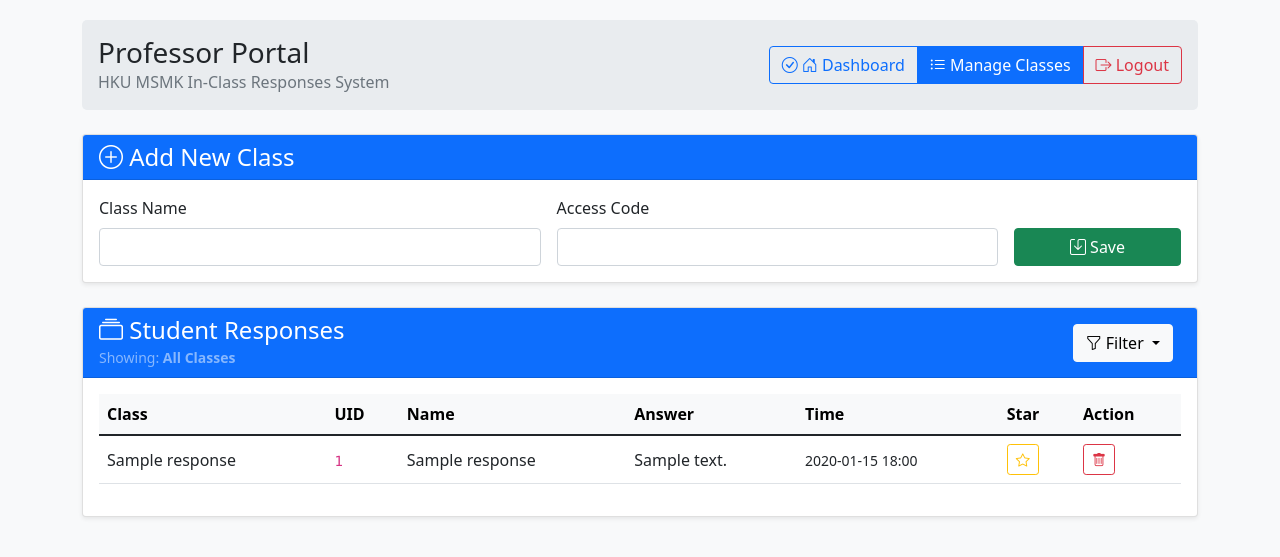
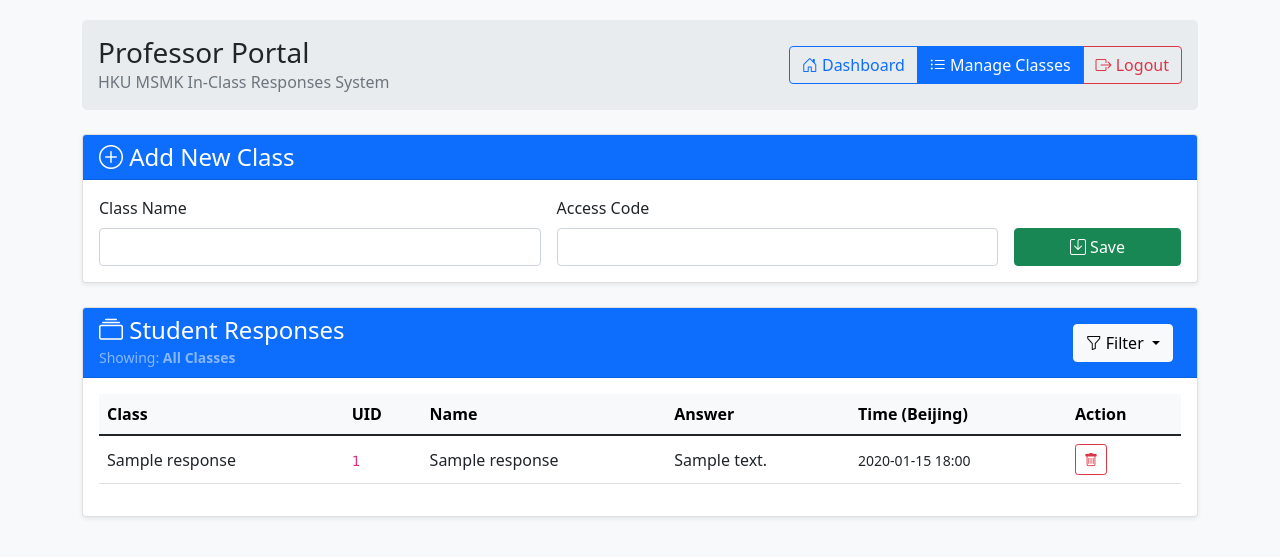
Before and after one commit to alekwu/HKU-MSMK-In-Class-Responses, a Flask app: page /HKU_MSMKprof_portal_admin in a window 1280 px wide. Shown: the top 557 px of the page. Run offline with Flask 3, Linux system fonts and the light colour scheme; the visitor is signed in with stand-in values (Sample User, id 1); a database or web service that is not in the repository returns one stand-in record (values such as "Sample title"); some libraries are stand-ins or nearby versions.

Commit message:
Add files via upload

```diff
--- a/templates/admin.html
+++ b/templates/admin.html
@@ -3,6 +3,7 @@
 {% block content %}
 <div class="row">
     <div class="col-md-12">
+        <!-- Admin Navigation Header -->
         <div class="d-flex justify-content-between align-items-center mb-4 p-3 admin-header">
             <div>
                 <h1 class="h3 mb-0">Professor Portal</h1>
@@ -21,6 +22,7 @@
             </div>
         </div>
 
+        <!-- Add New Class Card -->
         <div class="card mb-4">
             <div class="card-header bg-primary text-white">
                 <h4 class="mb-0"><i class="bi bi-plus-circle"></i> Add New Class</h4>
@@ -46,18 +48,19 @@
             </div>
         </div>
 
+        <!-- Responses Section -->
         <div class="card">
             <div class="card-header bg-primary text-white">
                 <div class="d-flex justify-content-between align-items-center">
                     <div>
                         <h4 class="mb-0"><i class="bi bi-collection"></i> Student Responses</h4>
                         <small class="text-white-50">Showing:
-                            <strong>
-                                {% if request.args.get('filter') == 'starred' %}
-                                    Starred Responses
-                                {% elif focus_class %}
+                            <strong id="current-class-filter">
+                                {% if focus_class %}
                                     {% for class in classes %}
-                                        {% if class[0] == focus_class|int %}{{ class[1] }}{% endif %}
+                                        {% if class[0] == focus_class|int %}
+                                            {{ class[1] }}
+                                        {% endif %}
                                     {% endfor %}
                                 {% else %}
                                     All Classes
@@ -67,16 +70,14 @@
                     </div>
                     <div class="d-flex">
                         <div class="dropdown me-2">
-                            <button class="btn btn-light dropdown-toggle" type="button" id="filterDropdown" data-bs-toggle="dropdown">
+                            <button class="btn btn-light dropdown-toggle" type="button" id="classFilterDropdown"
+                                    data-bs-toggle="dropdown" aria-expanded="false">
                                 <i class="bi bi-funnel"></i> Filter
                             </button>
-                            <ul class="dropdown-menu dropdown-menu-end">
-                                <li><h6 class="dropdown-header">View Options</h6></li>
+                            <ul class="dropdown-menu dropdown-menu-end" aria-labelledby="classFilterDropdown">
+                                <li><h6 class="dropdown-header">Select Class</h6></li>
                                 <li><a class="dropdown-item" href="{{ url_for('admin') }}">
-                                    <i class="bi bi-collection"></i> All Responses
-                                </a></li>
-                                <li><a class="dropdown-item" href="{{ url_for('admin', filter='starred') }}">
-                                    <i class="bi bi-star-fill"></i> Starred Only
+                                    <i class="bi bi-collection"></i> All Classes
                                 </a></li>
                                 <li><hr class="dropdown-divider"></li>
                                 {% for class in classes %}
@@ -92,7 +93,7 @@
                         {% if focus_class %}
                         <a href="{{ url_for('clear_all_responses', class_id=focus_class) }}"
                            class="btn btn-warning"
-                           onclick="return confirm('Delete ALL responses for this class?')">
+                           onclick="return confirm('WARNING: This will permanently delete ALL responses for this class. Continue?')">
                             <i class="bi bi-trash"></i> Clear
                         </a>
                         {% endif %}
@@ -102,7 +103,7 @@
             <div class="card-body">
                 {% if not responses %}
                 <div class="alert alert-info">
-                    <i class="bi bi-info-circle"></i> No responses found
+                    <i class="bi bi-info-circle"></i> No responses found for the selected filter.
                 </div>
                 {% else %}
                 <div class="table-responsive">
@@ -113,29 +114,21 @@
                                 <th>UID</th>
                                 <th>Name</th>
                                 <th>Answer</th>
-                                <th>Time</th>
-                                <th>Star</th>
+                                <th>Time (Beijing)</th>
                                 <th>Action</th>
                             </tr>
                         </thead>
                         <tbody>
                             {% for response in responses %}
-                            <tr class="{% if response[7] %}table-warning{% endif %}">
+                            <tr>
                                 <td>{{ response[1] }}</td>
                                 <td><code>{{ response[3] }}</code></td>
                                 <td>{{ response[4] }}</td>
                                 <td class="text-break">{{ response[5] }}</td>
                                 <td><small>{{ response[6]|convert_timezone }}</small></td>
                                 <td>
-                                    <a href="{{ url_for('star_response', response_id=response[0]) }}"
-                                       class="btn btn-sm star-btn {% if response[7] %}btn-warning{% else %}btn-outline-warning{% endif %}"
-                                       title="{% if response[7] %}Unstar{% else %}Star{% endif %} this response">
-                                        <i class="bi bi-star{% if response[7] %}-fill{% endif %}"></i>
-                                    </a>
-                                </td>
-                                <td>
                                     <a href="{{ url_for('delete_response', response_id=response[0]) }}"
-                                       class="btn btn-sm btn-outline-danger"
+                                       class="btn btn-outline-danger btn-sm"
                                        onclick="return confirm('Delete this response?')">
                                         <i class="bi bi-trash"></i>
                                     </a>
@@ -155,15 +148,12 @@
 {% block scripts %}
 <script>
 document.addEventListener('DOMContentLoaded', function() {
-    // Highlight active filter
-    const activeFilter = window.location.search.includes('filter=starred') ?
-        '[href*="filter=starred"]' :
-        window.location.search.includes('focus_class') ?
-        '[href*="focus_class"]' :
-        '[href="' + window.location.pathname + '"]';
-
-    document.querySelectorAll(activeFilter).forEach(el => {
-        el.innerHTML = '<i class="bi bi-check-circle"></i> ' + el.innerHTML;
+    // Highlight current filter in dropdown
+    const dropdownItems = document.querySelectorAll('.dropdown-item');
+    dropdownItems.forEach(item => {
+        if (item.classList.contains('active')) {
+            item.innerHTML = '<i class="bi bi-check-circle"></i> ' + item.innerHTML;
+        }
     });
 });
 </script>
--- a/templates/base.html
+++ b/templates/base.html
@@ -4,7 +4,9 @@
     <meta charset="UTF-8">
     <meta name="viewport" content="width=device-width, initial-scale=1.0">
     <title>HKU MSMK Class Responses</title>
+    <!-- Bootstrap 5 CSS -->
     <link href="https://cdn.jsdelivr.net/npm/bootstrap@5.1.3/dist/css/bootstrap.min.css" rel="stylesheet">
+    <!-- Bootstrap Icons -->
     <link rel="stylesheet" href="https://cdn.jsdelivr.net/npm/bootstrap-icons@1.8.1/font/bootstrap-icons.css">
     <style>
         body {
@@ -25,19 +27,11 @@
         .text-break {
             word-break: break-word;
         }
-        .star-btn {
-            transition: all 0.2s ease;
-        }
-        .star-btn:hover {
-            transform: scale(1.2);
-        }
-        .table-warning {
-            --bs-table-bg: rgba(255, 193, 7, 0.1);
-        }
     </style>
 </head>
 <body>
     <div class="container">
+        <!-- Flash Messages -->
         {% with messages = get_flashed_messages(with_categories=true) %}
             {% if messages %}
                 {% for category, message in messages %}
@@ -52,7 +46,9 @@
         {% block content %}{% endblock %}
     </div>
 
+    <!-- Bootstrap Bundle with Popper -->
     <script src="https://cdn.jsdelivr.net/npm/bootstrap@5.1.3/dist/js/bootstrap.bundle.min.js"></script>
+
     {% block scripts %}{% endblock %}
 </body>
 </html>
```
